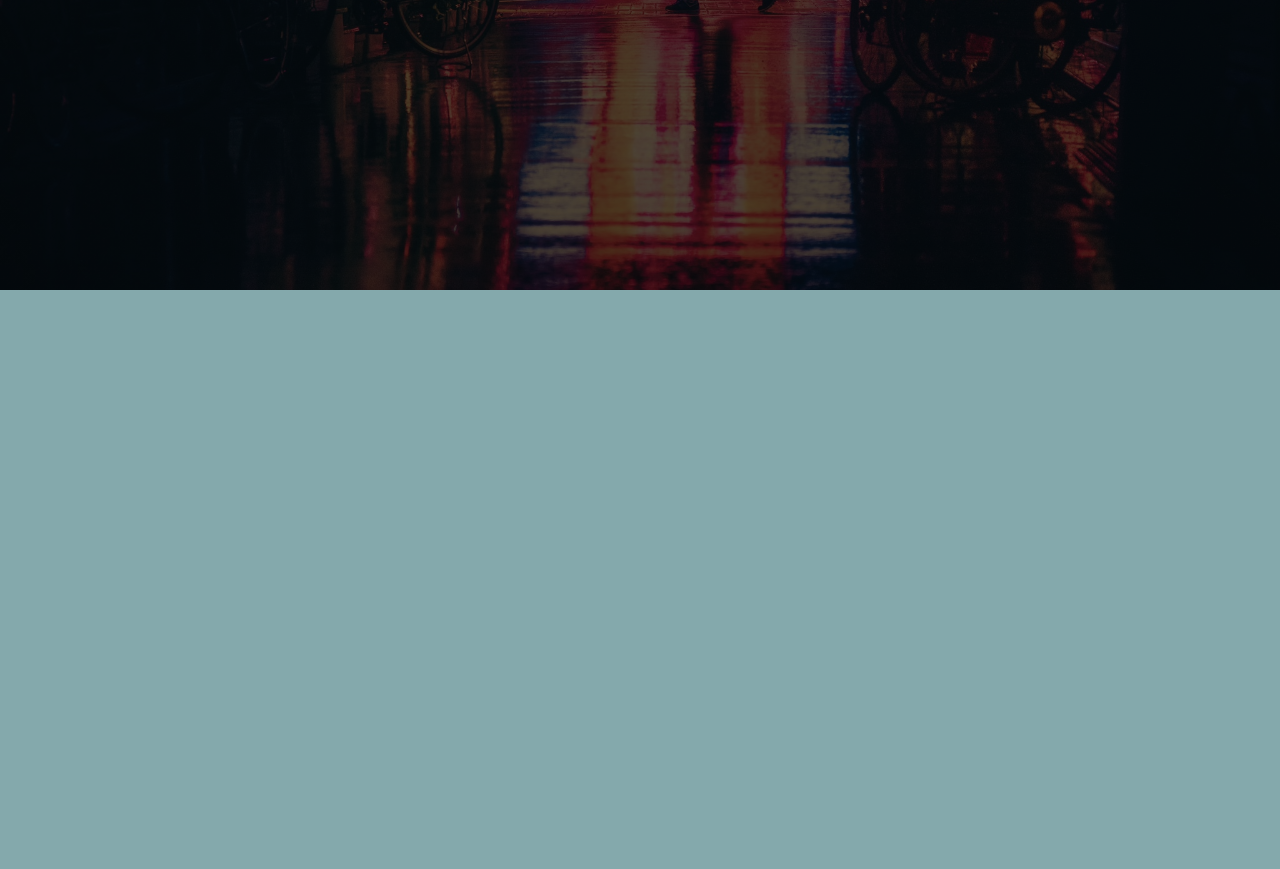
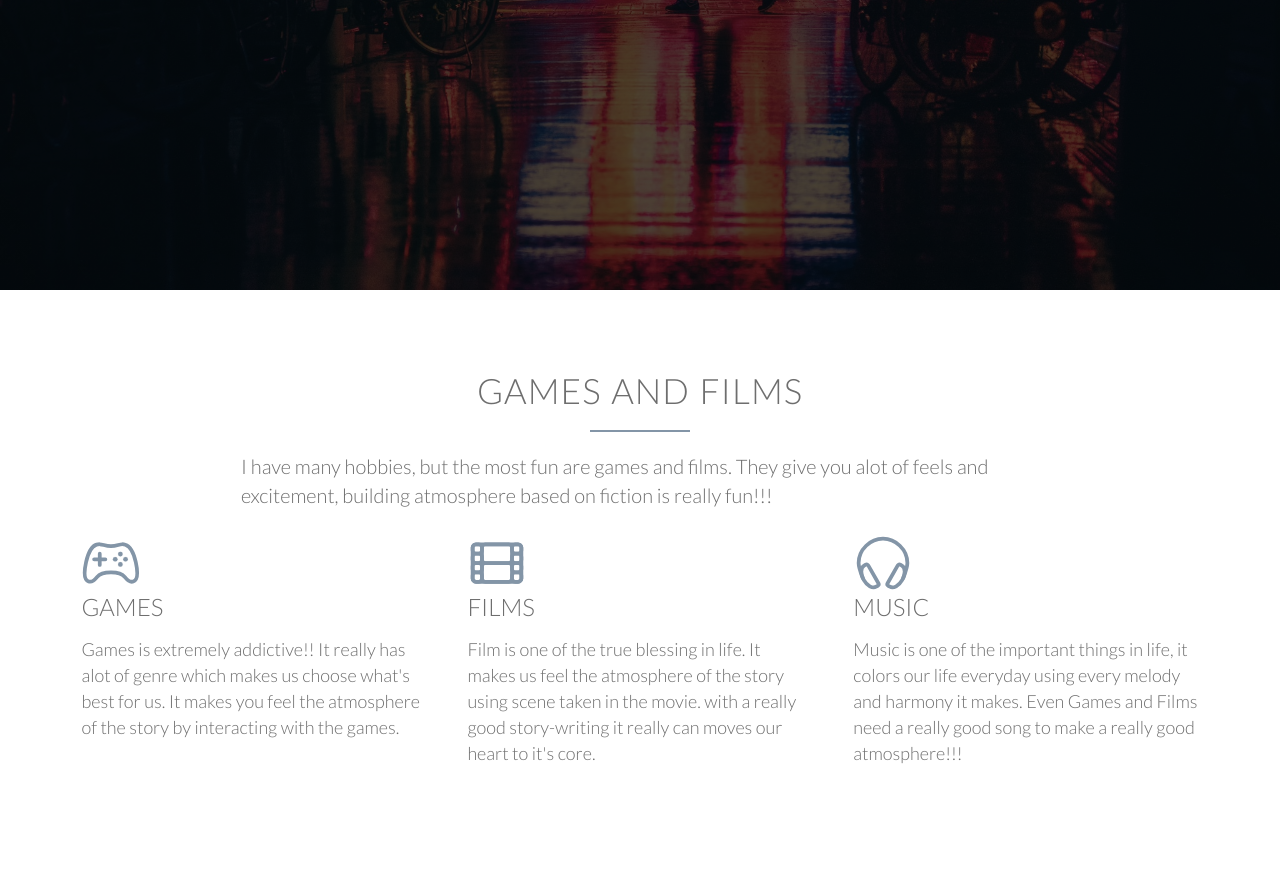
Before and after one commit to egyaranda02/ProjectIseng, a plain HTML site: page index.html in a window 1280 px wide. Shown: the part 510-1379 px from the top of the page. Before the commit the page ends 800 px from the top, so only its background shows below. Drawn offline with nearby package versions, Linux system fonts and the light colour scheme.

Commit message:
Progress Grid

```diff
--- a/index.html
+++ b/index.html
@@ -29,5 +29,42 @@
             <a class="btn btn-ghost" href="#">About me</a>
         </div>
     </header>
+
+    <section class="section-features">
+        <div class="row">
+            <h2>Games and Films</h2>
+            <p class="long-copy">
+                I have many hobbies, but the most fun are games and films.
+                They give you alot of feels and excitement, building atmosphere based on fiction is really fun!!!
+            </p>
+        </div>
+        <div class="row">
+            <div class="col span-1-of-3 box">
+                <ion-icon name="game-controller-outline"></ion-icon>
+                <h3>Games</h3>
+                <p>
+                    Games is extremely addictive!! It really has alot of genre which makes us choose what's best for us.
+                    It makes you feel the atmosphere of the story by interacting with the games.
+                </p>
+            </div>
+            <div class="col span-1-of-3 box">
+                <ion-icon name="film-outline"></ion-icon>
+                <h3>Films</h3>
+                <p>
+                    Film is one of the true blessing in life. It makes us feel the atmosphere of the story using scene taken in the movie.
+                    with a really good story-writing it really can moves our heart to it's core.
+                </p>
+            </div>
+            <div class="col span-1-of-3 box">
+                <ion-icon name="headset-outline"></ion-icon>
+                <h3>Music</h3>
+                <p>
+                    Music is one of the important things in life, it colors our life everyday using every melody and harmony it makes.
+                    Even Games and Films need a really good song to make a really good atmosphere!!!
+                </p>
+            </div>
+        </div>
+    </section>
+    <script src="https://unpkg.com/ionicons@5.1.0/dist/ionicons.js"></script>
 </body>
 </html>
--- a/resources/css/style.css
+++ b/resources/css/style.css
@@ -1,3 +1,10 @@
+/* ----------Color
+    Gray : #8395a7
+
+
+------------------------------------*/
+
+
 /*===============================*/
 /* Basic setting*/
 /*===============================*/
@@ -9,7 +16,7 @@
 }
 
 html{
-    background-color: #84a9ac;
+    background-color: #ffffff;
     color: #6e6e6e;
     font-family: Lato, Arial , Helvetica, sans-serif;
     font-weight: 300;
@@ -25,17 +32,74 @@ html{
     margin: 0 auto;
 }
 
+section{
+    padding: 80px 0;
+
+}
+
+.box{
+    padding: 1%;
+}
+
+/* ----------Paragraf----------*/
+.long-copy{
+    line-height: 145%;
+    width: 70%;
+    margin-left: 15%;
+}
+
+.box p{
+    font-size: 90%;
+    line-height: 145%;
+}
+
+/* ----------Icon----------*/
+.box ion-icon{
+    font-size: 300%;
+    display: block;
+    color: #8395a7;
+}
+
+
 /* ----------Headings----------*/
+h1, h2, h3{
+    font-weight: 300;
+    text-transform: uppercase;
+}
+
 h1{
     margin-top: 0;
     margin-bottom: 20px;
     color: #ffffff;
     font-size: 250%;
-    font-weight: 300;
+    word-spacing: 4px;
     letter-spacing: 1px;
-    text-transform: uppercase;
-    word-spacing: 4px;
 }
+
+h2{
+    font-size: 175%;
+    word-spacing: 2px;
+    text-align: center;
+    margin-bottom: 20px;
+    letter-spacing: 1px;
+}
+
+h3{
+    font-size: 120%;
+    margin-bottom: 15px;
+}
+
+h2:after{
+    display: block;
+    height: 2px;
+    background-color:#8395a7;
+    content: " ";
+    width: 100px;
+    margin: 0 auto;
+    margin-top: 20px;
+}
+
+
 
 /* ----------Button----------*/
 .btn:link, .btn:visited{
```
